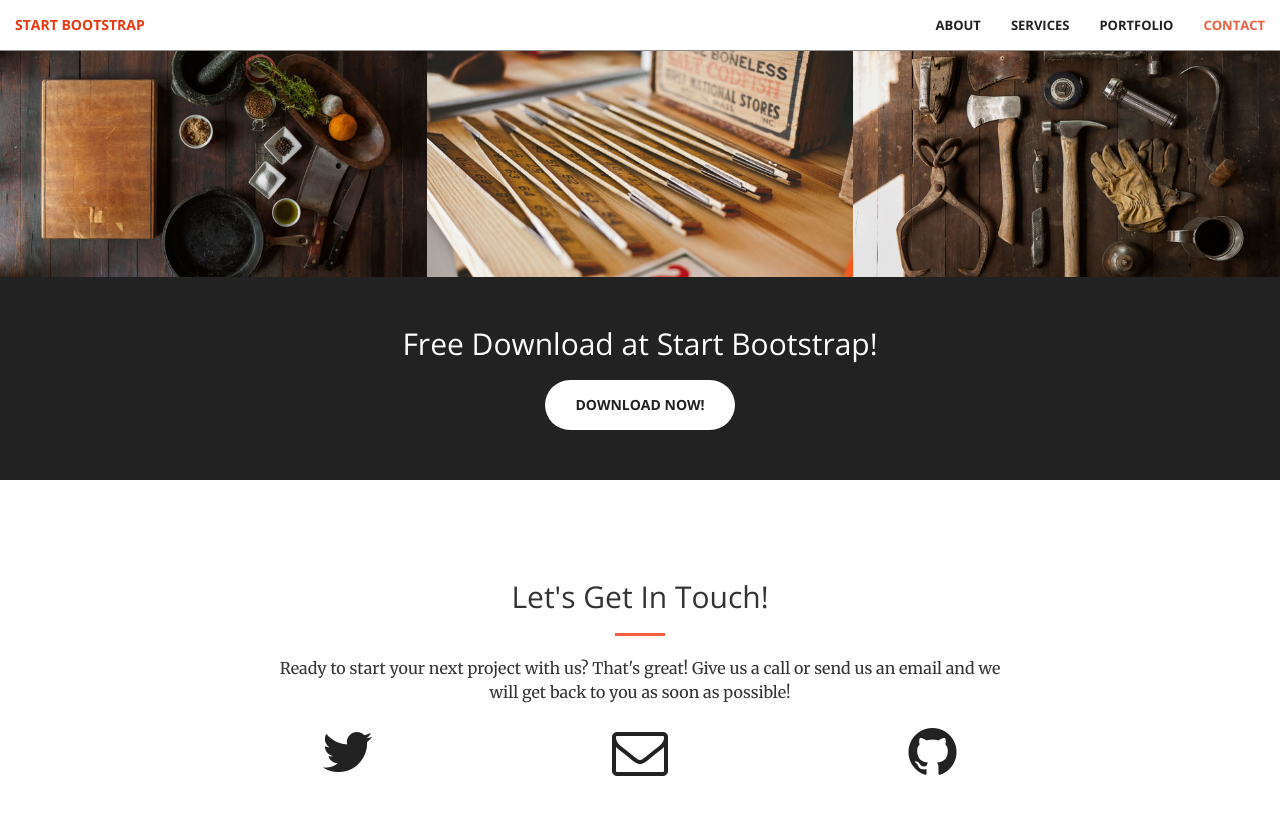
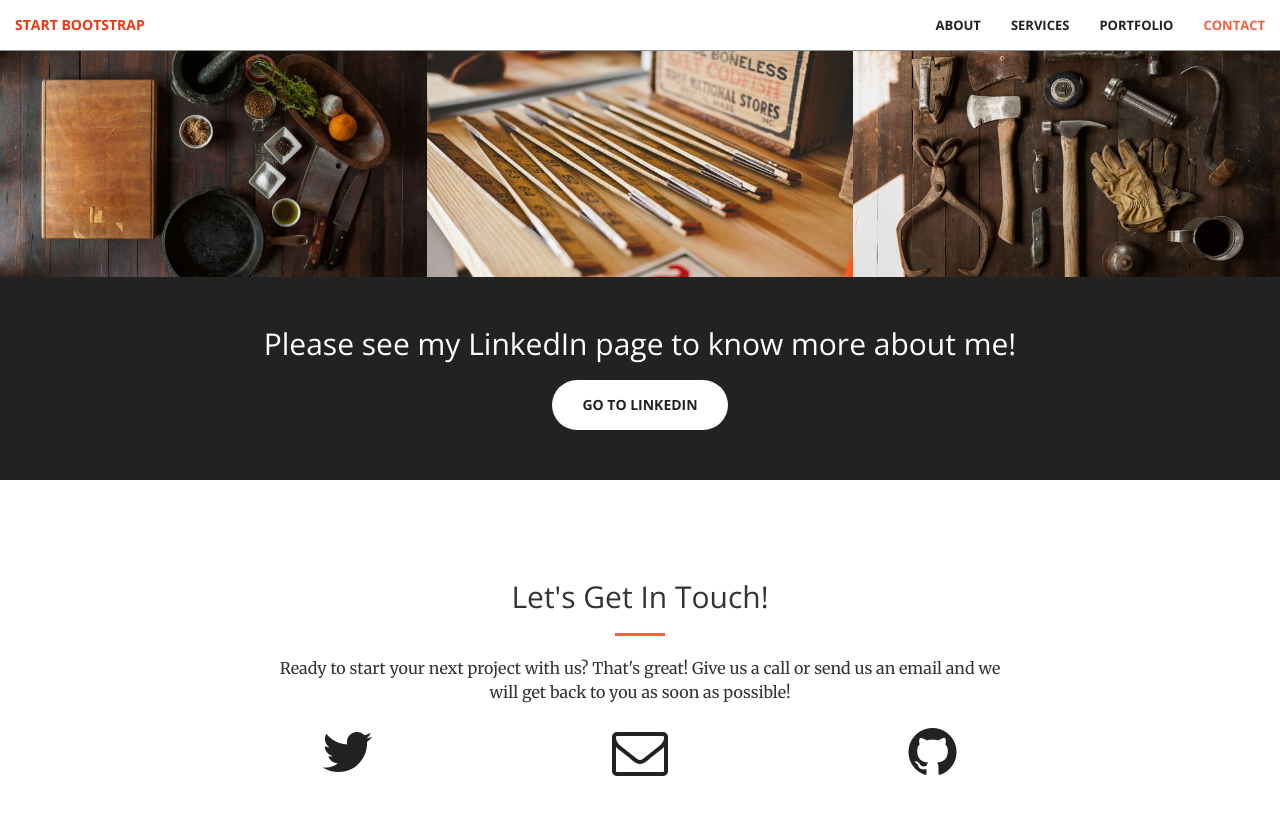
Before and after one commit to sjtuwzd/sjtuwzd.github.io, a Jekyll site: the page built from index.html, in a window 1280 px wide and 900 px high, scrolled down 1957 px. Shown: the top 815 px of the window. Built offline with Jekyll 4.4.1, drawn with Linux system fonts in a browser that asks for light colours.

Commit message:
linkedin page

```diff
--- a/_includes/aside.html
+++ b/_includes/aside.html
@@ -1,8 +1,8 @@
   <aside class="bg-dark">
       <div class="container text-center">
           <div class="call-to-action">
-              <h2>Free Download at Start Bootstrap!</h2>
-              <a href="https://https://www.linkedin.com/in/zhengdawu/" class="btn btn-default btn-xl wow tada">Download Now!</a>
+              <h2>Please see my LinkedIn page to know more about me!</h2>
+              <a href="https://www.linkedin.com/in/zhengdawu/" class="btn btn-default btn-xl wow tada">Go to LinkedIn </a>
           </div>
       </div>
   </aside>
```
